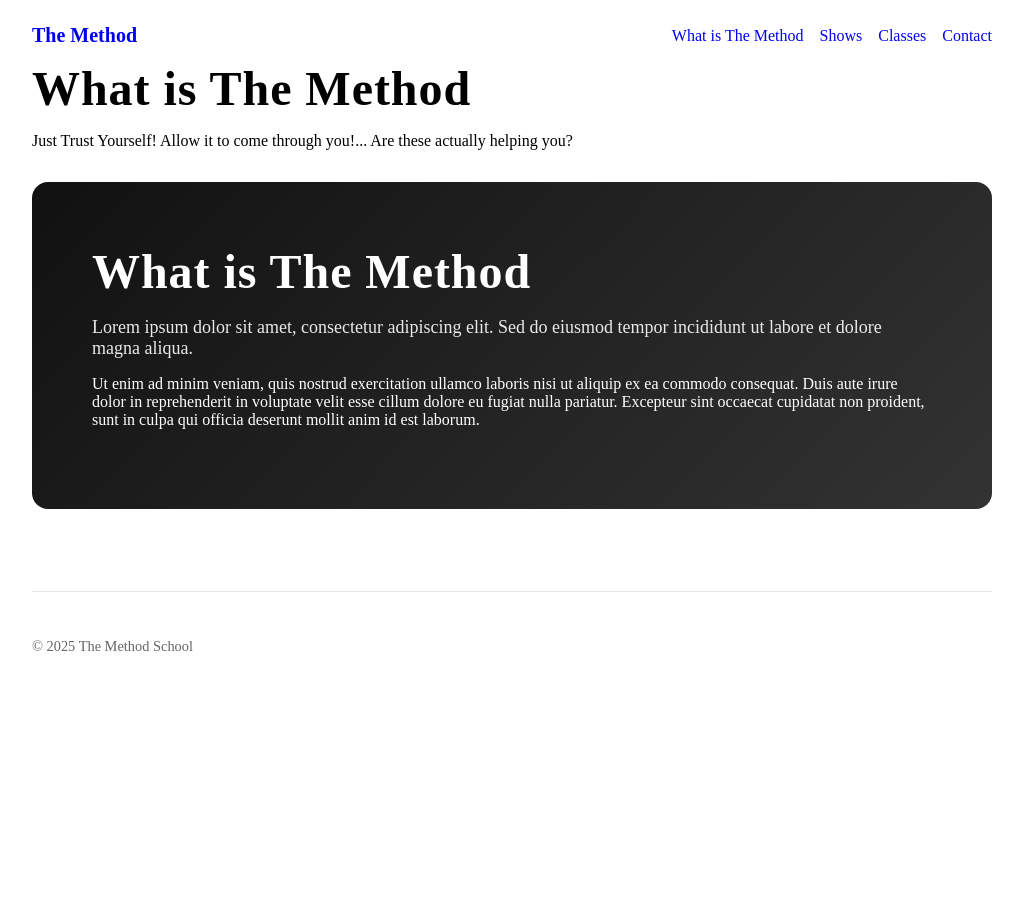
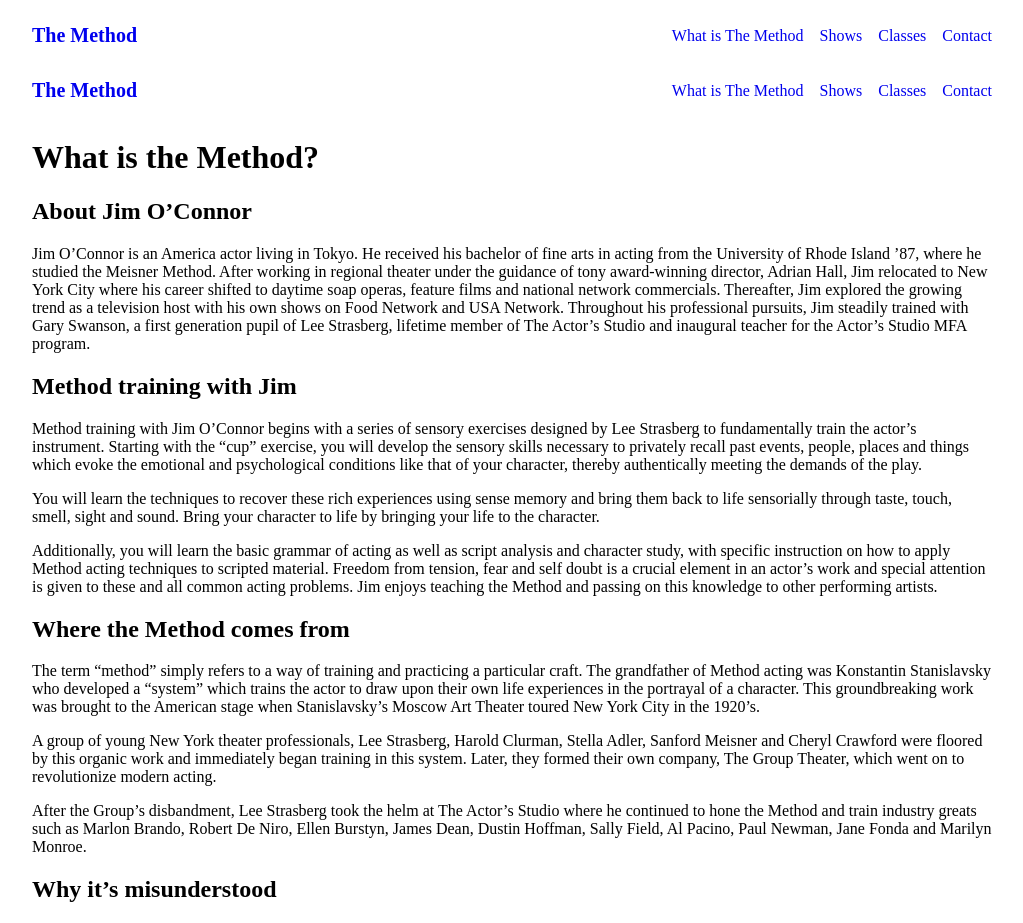
Before and after one commit to Gadget-Software/the-method-japan-website, a SvelteKit app: page /what-is-the-method in a window 1280 px wide. Shown: the top 923 px of the page, without its empty margins (128-1151 px from the left). Before the commit the page ends 800 px from the top, so only its background shows below. Built offline with nearby package versions, Linux system fonts and the light colour scheme.

Commit message:
Revise content and structure for Method page
Updated the page to include detailed information about Jim O'Connor and Method acting, enhancing the content structure with headers and paragraphs.

```diff
--- a/src/routes/what-is-the-method/+page.svelte
+++ b/src/routes/what-is-the-method/+page.svelte
@@ -1,46 +1,86 @@
-<h1>What is The Method</h1>
-
-<p>Just Trust Yourself! Allow it to come through you!... Are these actually helping you?</p>
-
 <script>
-  export let title = 'What is The Method';
+  import Header from '$lib/components/Header.svelte';
+  import Footer from '$lib/components/Footer.svelte';
 </script>
 
-<section class="hero">
-  <div class="wrap">
-    <h1>{title}</h1>
-    <p class="lede">
-      Lorem ipsum dolor sit amet, consectetur adipiscing elit. Sed do eiusmod
-      tempor incididunt ut labore et dolore magna aliqua.
+<Header />
+
+<main class="section">
+  <div class="container narrow method-page">
+    <h1>What is the Method?</h1>
+
+    <h2>About Jim O’Connor</h2>
+    <p>
+      Jim O’Connor is an America actor living in Tokyo. He received his bachelor of fine arts in acting from
+      the University of Rhode Island ’87, where he studied the Meisner Method. After working in regional
+      theater under the guidance of tony award-winning director, Adrian Hall, Jim relocated to New York City
+      where his career shifted to daytime soap operas, feature films and national network commercials.
+      Thereafter, Jim explored the growing trend as a television host with his own shows on Food Network and
+      USA Network. Throughout his professional pursuits, Jim steadily trained with Gary Swanson, a first
+      generation pupil of Lee Strasberg, lifetime member of The Actor’s Studio and inaugural teacher for the
+      Actor’s Studio MFA program.
+    </p>
+
+    <h2>Method training with Jim</h2>
+    <p>
+      Method training with Jim O’Connor begins with a series of sensory exercises designed by Lee Strasberg to
+      fundamentally train the actor’s instrument. Starting with the “cup” exercise, you will develop the
+      sensory skills necessary to privately recall past events, people, places and things which evoke the
+      emotional and psychological conditions like that of your character, thereby authentically meeting the
+      demands of the play.
     </p>
     <p>
-      Ut enim ad minim veniam, quis nostrud exercitation ullamco laboris nisi ut
-      aliquip ex ea commodo consequat. Duis aute irure dolor in reprehenderit in
-      voluptate velit esse cillum dolore eu fugiat nulla pariatur. Excepteur sint
-      occaecat cupidatat non proident, sunt in culpa qui officia deserunt mollit
-      anim id est laborum.
+      You will learn the techniques to recover these rich experiences using sense memory and bring them back to
+      life sensorially through taste, touch, smell, sight and sound. Bring your character to life by bringing
+      your life to the character.
+    </p>
+    <p>
+      Additionally, you will learn the basic grammar of acting as well as script analysis and character study,
+      with specific instruction on how to apply Method acting techniques to scripted material. Freedom from
+      tension, fear and self doubt is a crucial element in an actor’s work and special attention is given to
+      these and all common acting problems. Jim enjoys teaching the Method and passing on this knowledge to
+      other performing artists.
+    </p>
+
+    <h2>Where the Method comes from</h2>
+    <p>
+      The term “method” simply refers to a way of training and practicing a particular craft. The grandfather of
+      Method acting was Konstantin Stanislavsky who developed a “system” which trains the actor to draw upon
+      their own life experiences in the portrayal of a character. This groundbreaking work was brought to the
+      American stage when Stanislavsky’s Moscow Art Theater toured New York City in the 1920’s.
+    </p>
+    <p>
+      A group of young New York theater professionals, Lee Strasberg, Harold Clurman, Stella Adler, Sanford
+      Meisner and Cheryl Crawford were floored by this organic work and immediately began training in this
+      system. Later, they formed their own company, The Group Theater, which went on to revolutionize modern
+      acting.
+    </p>
+    <p>
+      After the Group’s disbandment, Lee Strasberg took the helm at The Actor’s Studio where he continued to
+      hone the Method and train industry greats such as Marlon Brando, Robert De Niro, Ellen Burstyn, James
+      Dean, Dustin Hoffman, Sally Field, Al Pacino, Paul Newman, Jane Fonda and Marilyn Monroe.
+    </p>
+
+    <h2>Why it’s misunderstood</h2>
+    <p>
+      Today, Method acting is largely misunderstood due to ignorance. The only way to learn the Method is
+      through the real-time practice of guided exercises. Additionally, most Hollywood media outlets obfuscate
+      poor behavior as somehow the result of an acting exercise.
+    </p>
+
+    <h2>Storytelling & the actor</h2>
+    <p>
+      Storytelling is why human beings have been so successful as a species. It’s in our DNA. This practice
+      allows for the transfer of vital information from one generation to the next, not only for basic survival
+      but also for an understanding of the human condition. Humans cannot live on bread alone. The arc of human
+      life includes an insatiable appetite for meaning and purpose. These values are mined by the artist and
+      shared with an audience.
+    </p>
+    <p>
+      Plays, movies, novels, poems and songs all tell a story and carry a message. Actors explore the friction
+      of life in search of a beautiful understanding, starting with themselves.
     </p>
   </div>
-</section>
+</main>
 
-<style>
-  .hero {
-    background: linear-gradient(135deg, #111 0%, #333 100%);
-    color: #fff;
-    border-radius: 16px;
-    padding: 4rem 1.5rem;
-    margin: 2rem 0;
-  }
-  .wrap { max-width: 840px; margin: 0 auto; }
-  h1 {
-    font-size: clamp(2rem, 4vw, 3rem);
-    line-height: 1.1;
-    margin: 0 0 1rem 0;
-    letter-spacing: 0.02em;
-  }
-  .lede {
-    font-size: 1.125rem;
-    opacity: 0.9;
-    margin-bottom: 1rem;
-  }
-</style>
+<Footer />
```
